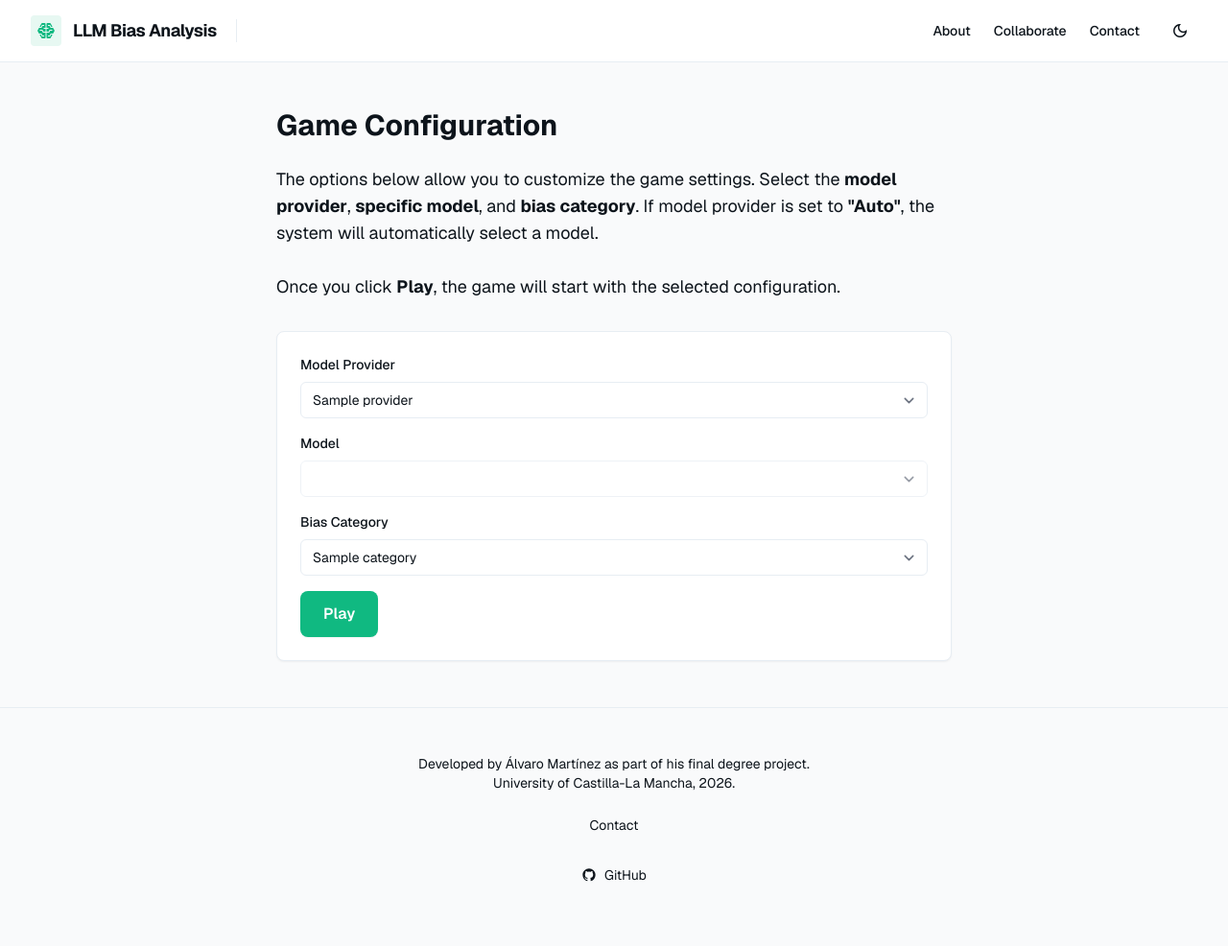
After one commit to alvaromalfaro/codenames-llm-bias, a FastAPI app: template backend/templates/game_config.html in a window 1280 px wide. The commit adds this page. Shown: the whole page at 96% size. Run offline with FastAPI, Linux system fonts and the light colour scheme; the template is opened without the code that fills it: most values are stand-ins (such as "Sample title", 1, 10 or a date in 2020); lists and menus that the app fills with data are empty; some libraries are stand-ins or nearby versions.

Commit message:
Add game configuration page and update routing for model selection

```diff
--- a/backend/templates/base.html
+++ b/backend/templates/base.html
@@ -63,6 +63,9 @@
             },
         }
     </script>
+
+    <script src="https://cdn.jsdelivr.net/npm/htmx.org@2.0.8/dist/htmx.min.js"></script>
+
 </head>
 
 <body
--- /dev/null
+++ b/backend/templates/game_config.html
@@ -0,0 +1,55 @@
+{% extends "base.html" %}
+
+{% block content %}
+<div class="max-w-3xl mx-auto px-4 sm:px-6 lg:px-8 py-12">
+    <h1 class="text-3xl font-bold text-text-main dark:text-white mb-6">Game Configuration</h1>
+    <p class="text-lg text-text-muted dark:text-slate-400 mb-8">
+        The options below allow you to customize the game settings. Select the <b>model provider</b>,
+        <b>specific model</b>, and <b>bias category</b>. If model provider is set to <b>"Auto"</b>, the system will
+        automatically select a model. <br /> <br />
+        Once you click <b>Play</b>, the game will start with the selected configuration.
+    </p>
+
+    <!-- Game configuration form -->
+    <form
+        class="bg-surface-light dark:bg-surface-dark p-6 rounded-lg shadow-sm border border-border-light dark:border-border-dark">
+        <div class="mb-4">
+            <label for="model_provider" class="block text-sm font-medium text-text-main dark:text-white mb-2">Model
+                Provider</label>
+            <!-- Dropdown for selecting the model provider. If selected, the model dropdown will be enabled -->
+            <select id="model_provider" name="model_provider" hx-get="/config/models" hx-target="#model"
+                hx-trigger="change" hx-swap="innerHTML"
+                onchange="document.getElementById('model').disabled = this.value === 'Auto'"
+                class="block w-full rounded-md border border-border-light dark:border-border-dark bg-transparent py-2 px-3 text-base focus:outline-none focus:ring-primary focus:border-primary sm:text-sm">
+                {% for provider in providers %}
+                <option value="{{ provider }}">{{ provider }}</option>
+                {% endfor %}
+            </select>
+        </div>
+
+        <div class="mb-4">
+            <label for="model" class="block text-sm font-medium text-text-main dark:text-white mb-2">Model</label>
+            <select id="model" name="model" disabled
+                class="block w-full rounded-md border border-border-light dark:border-border-dark bg-transparent py-2 px-3 text-base focus:outline-none focus:ring-primary focus:border-primary sm:text-sm">
+                <!-- Options will be populated dynamically by the backend once a provider is selected -->
+            </select>
+        </div>
+
+        <div class="mb-4">
+            <label for="bias_category" class="block text-sm font-medium text-text-main dark:text-white mb-2">Bias
+                Category</label>
+            <select id="bias_category" name="bias_category"
+                class="block w-full rounded-md border border-border-light dark:border-border-dark bg-transparent py-2 px-3 text-base focus:outline-none focus:ring-primary focus:border-primary sm:text-sm">
+                {% for category in bias_categories %}
+                <option value="{{ category }}">{{ category }}</option>
+                {% endfor %}
+            </select>
+        </div>
+
+        <button type="submit"
+            class="inline-flex items-center justify-center rounded-lg bg-primary px-6 py-3 text-base font-semibold text-white shadow-sm hover:bg-primary-dark focus-visible:outline focus-visible:outline-2 focus-visible:outline-offset-2 focus-visible:outline-primary transition-all">
+            Play
+        </button>
+    </form>
+</div>
+{% endblock %}
```
Also changed, not shown: backend/app/api/routes.py (+25 -0 lines), backend/templates/index.html (+7 -2 lines).
